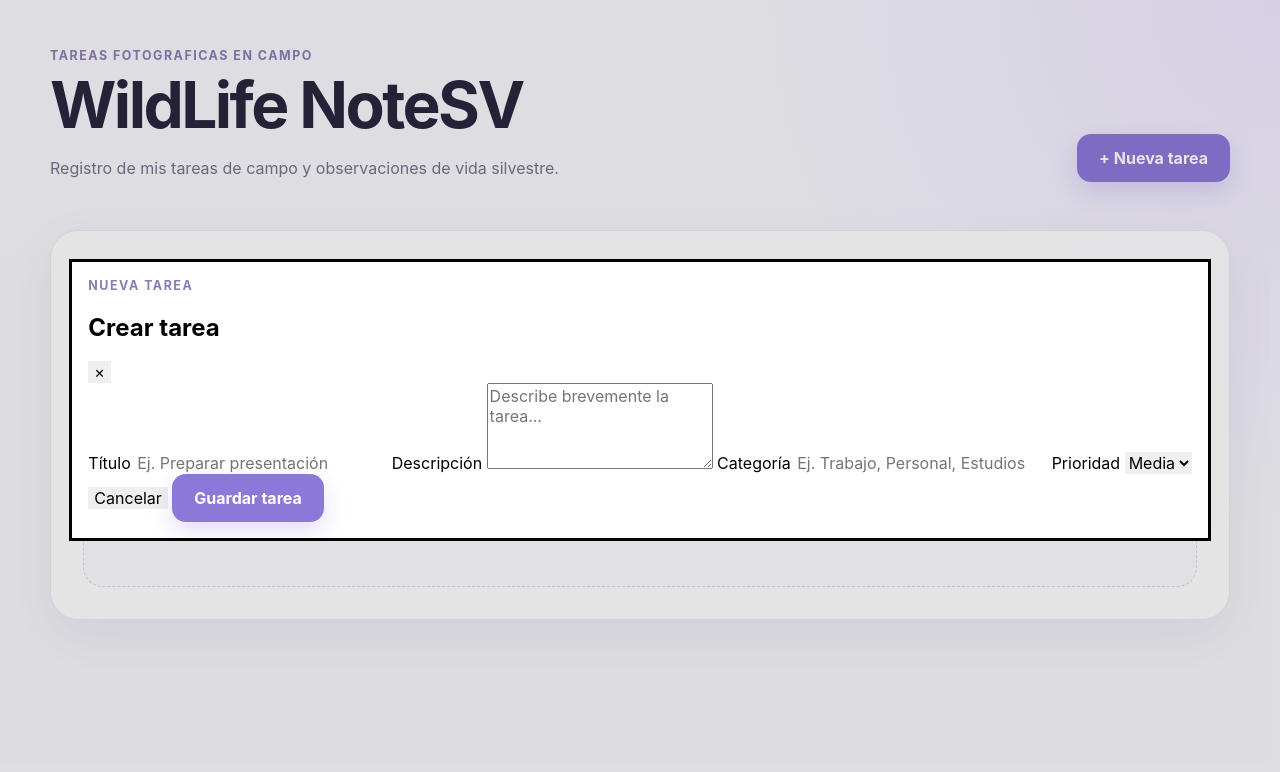
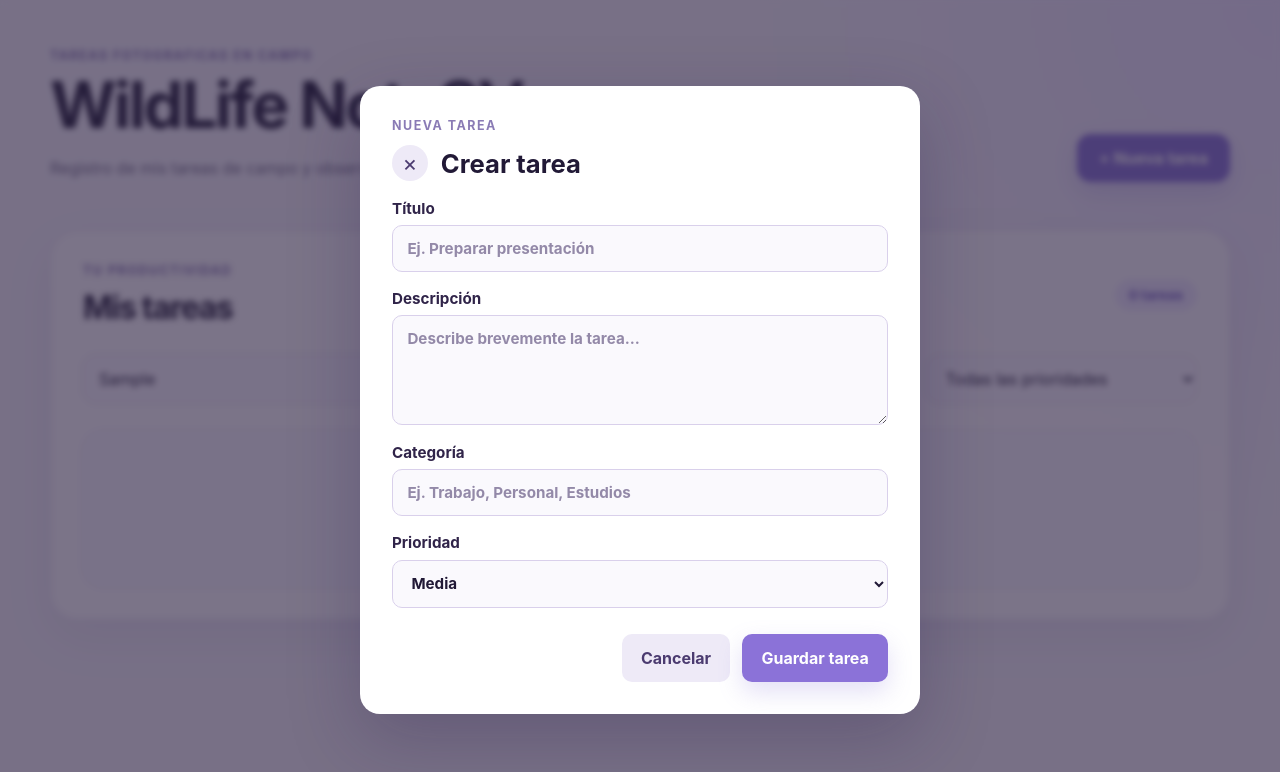
Before and after one commit to garodriguezsv/wildlife-notes, a website built with Vite: page index.html in a window 1280 px wide. Both pictures are taken after typing "Sample" into the empty fields and a click on the button "+ Nueva tarea". Built offline with nearby package versions, Linux system fonts and the light colour scheme.

Commit message:
Actualziacion de formulario

```diff
--- a/src/main.ts
+++ b/src/main.ts
@@ -94,19 +94,20 @@ document.querySelector<HTMLDivElement>('#app')!.innerHTML = `
     <dialog id="task-dialog" class="task-dialog">
   <form id="task-form" class="task-form">
     <div class="form-heading">
-          <div>
       <p class="section-eyebrow">Nueva tarea</p>
-            <h2 id="task-dialog-title">Crear tarea</h2>
-          </div>
 
+      <div class="title-row">
         <button
-            id="close-dialog-button"
-            class="icon-button"
           type="button"
+          id="close-dialog"
+          class="close-button"
           aria-label="Cerrar formulario"
         >
           ×
         </button>
+
+        <h2 id="task-dialog-title">Crear tarea</h2>
+      </div>
     </div>
 
     <label for="title-input">
@@ -130,8 +131,8 @@ document.querySelector<HTMLDivElement>('#app')!.innerHTML = `
       ></textarea>
     </label>
 
-        <label for="task-category">Categoría</label>
-
+    <label for="task-category">
+      Categoría
       <input
         id="task-category"
         name="category"
@@ -139,6 +140,7 @@ document.querySelector<HTMLDivElement>('#app')!.innerHTML = `
         placeholder="Ej. Trabajo, Personal, Estudios"
         required
       />
+    </label>
 
     <label for="priority-input">
       Prioridad
@@ -250,7 +252,7 @@ const taskDialog =
   document.querySelector<HTMLDialogElement>('#task-dialog')
 
 const closeDialogButton =
-  document.querySelector<HTMLButtonElement>('#close-dialog-button')
+  document.querySelector<HTMLButtonElement>('#close-dialog')
 
 const cancelTaskButton =
   document.querySelector<HTMLButtonElement>('#cancel-task-button')
--- a/src/style.css
+++ b/src/style.css
@@ -346,3 +346,190 @@ select {
 .feedback-message.is-visible {
   display: block;
 }
+
+/* Formulario de tareas */
+#task-dialog {
+  width: min(560px, calc(100% - 2rem));
+  max-width: 560px;
+  max-height: calc(100vh - 2rem);
+  padding: 0;
+  border: none;
+  border-radius: 20px;
+  background: #ffffff;
+  box-shadow: 0 24px 70px rgb(38 24 74 / 25%);
+  overflow: auto;
+}
+
+#task-dialog::backdrop {
+  background: rgb(35 24 58 / 60%);
+  backdrop-filter: blur(3px);
+}
+
+#task-dialog form {
+  display: flex;
+  flex-direction: column;
+  gap: 1.1rem;
+  padding: 2rem;
+}
+
+#task-dialog .form-heading {
+  display: flex;
+  flex-direction: column;
+  gap: 0.75rem;
+}
+
+#task-dialog .section-eyebrow {
+  margin: 0;
+  color: #8a7bb5;
+  font-size: 0.78rem;
+  font-weight: 700;
+  letter-spacing: 0.12em;
+  text-transform: uppercase;
+}
+
+#task-dialog .title-row {
+  display: flex;
+  align-items: center;
+  gap: 0.8rem;
+}
+
+#task-dialog h2 {
+  margin: 0;
+  color: #211936;
+  font-size: 1.6rem;
+}
+
+#task-dialog label {
+  display: flex;
+  flex-direction: column;
+  gap: 0.45rem;
+  color: #302449;
+  font-size: 0.95rem;
+  font-weight: 700;
+}
+
+#task-dialog input,
+#task-dialog textarea,
+#task-dialog select {
+  width: 100%;
+  box-sizing: border-box;
+  border: 1px solid #d9d0eb;
+  border-radius: 10px;
+  background: #faf9fd;
+  color: #211936;
+  font: inherit;
+  padding: 0.8rem 0.9rem;
+  outline: none;
+  transition:
+    border-color 0.2s ease,
+    box-shadow 0.2s ease,
+    background 0.2s ease;
+}
+
+#task-dialog textarea {
+  min-height: 110px;
+  resize: vertical;
+}
+
+#task-dialog input:focus,
+#task-dialog textarea:focus,
+#task-dialog select:focus {
+  border-color: #8b72d8;
+  background: #ffffff;
+  box-shadow: 0 0 0 3px rgb(139 114 216 / 18%);
+}
+
+#task-dialog input::placeholder,
+#task-dialog textarea::placeholder {
+  color: #9389a8;
+}
+
+/* Botón para cerrar */
+#task-dialog .close-button {
+  flex-shrink: 0;
+  display: inline-flex;
+  align-items: center;
+  justify-content: center;
+  width: 2.25rem;
+  height: 2.25rem;
+  padding: 0;
+  border: none;
+  border-radius: 50%;
+  background: #eeeaf7;
+  color: #4b3b70;
+  font-size: 1.4rem;
+  font-weight: 400;
+  line-height: 1;
+  cursor: pointer;
+  transition:
+    background 0.2s ease,
+    color 0.2s ease,
+    transform 0.2s ease;
+}
+
+#task-dialog .close-button:hover {
+  background: #e1daf2;
+  color: #302449;
+  transform: scale(1.05);
+}
+
+#task-dialog .close-button:focus-visible {
+  outline: 3px solid rgb(139 114 216 / 35%);
+  outline-offset: 2px;
+}
+
+/* Botones inferiores */
+#task-dialog .form-actions {
+  display: flex;
+  justify-content: flex-end;
+  gap: 0.75rem;
+  margin-top: 0.5rem;
+}
+
+#task-dialog .form-actions button {
+  border: none;
+  border-radius: 10px;
+  cursor: pointer;
+  font: inherit;
+  font-weight: 700;
+  padding: 0.75rem 1.2rem;
+  transition:
+    background 0.2s ease,
+    transform 0.2s ease;
+}
+
+#task-dialog .form-actions button:hover {
+  transform: translateY(-1px);
+}
+
+#task-dialog .primary-button {
+  background: #8b72d8;
+  color: #ffffff;
+}
+
+#task-dialog .primary-button:hover {
+  background: #7358c4;
+}
+
+#task-dialog .secondary-button {
+  background: #eeeaf7;
+  color: #4b3b70;
+}
+
+#task-dialog .secondary-button:hover {
+  background: #e1daf2;
+}
+
+@media (max-width: 600px) {
+  #task-dialog form {
+    padding: 1.25rem;
+  }
+
+  #task-dialog .form-actions {
+    flex-direction: column-reverse;
+  }
+
+  #task-dialog .form-actions button {
+    width: 100%;
+  }
+}
--- a/src/ui/taskView.ts
+++ b/src/ui/taskView.ts
@@ -39,7 +39,13 @@ export function renderTasks(
 
           <div>
             <span class="task-priority">
-              ${task.priority}
+              ${
+                    task.priority === 'high'
+                      ? 'Alta'
+                      : task.priority === 'medium'
+                        ? 'Media'
+                        : 'Baja'
+              }
             </span>
 
             <button
```
Lines whose indentation alone changed are shown as unchanged.
